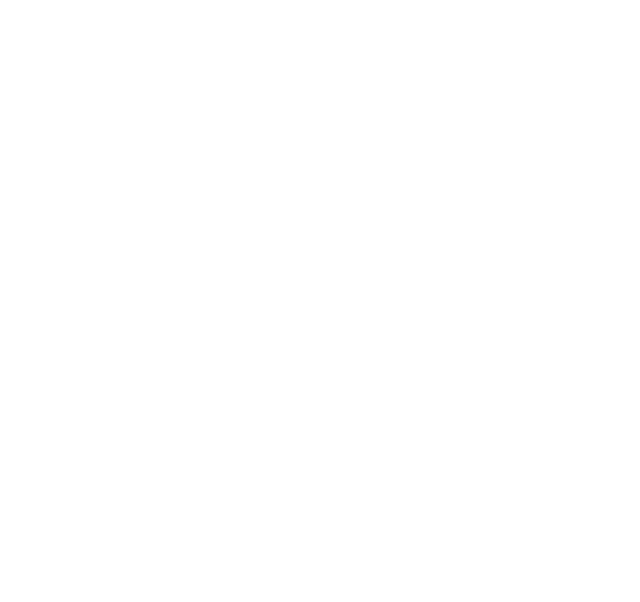
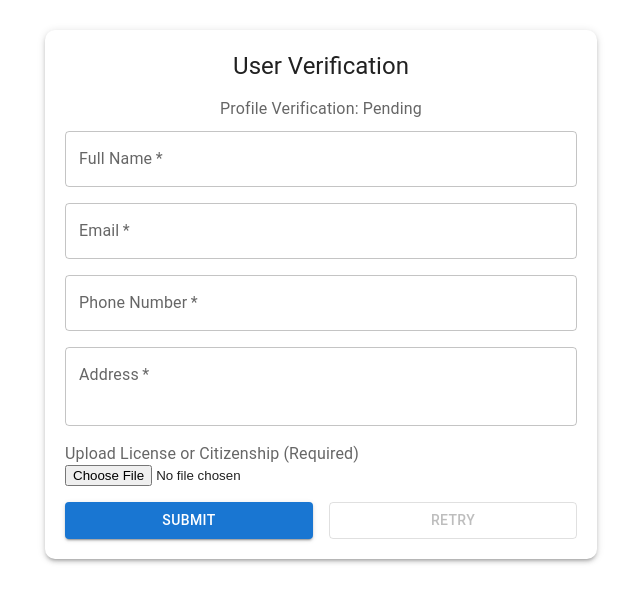
Before and after one commit to Abinash7G/EngineeringMarketplace, a React (Create React App) app in the folder frontend/: page /upload-kyc in a window 1280 px wide. Before the commit this address had no page. Shown: the top 602 px of the page, without its empty margins (319-959 px from the left). Built offline with nearby package versions, Linux system fonts and the light colour scheme.

Commit message:
added rential verification form

```diff
--- a/frontend/src/App.js
+++ b/frontend/src/App.js
@@ -28,7 +28,7 @@
 //import KhaltiPayment from './components/KhaltiPayment';
 import ApprovedCompanies from './components/ApprovedCompanies';
 import RejectedCompanies  from './components/RejectedCompanies';
-
+import CDRentVerificationform from './components/CDRentVerificationform';
 
 
 
@@ -57,7 +57,7 @@
         <Route path="/CDproduct" element={<CDProduct/>} />
         <Route path="/client/cart" element={<Cart/>}/>
         <Route path="/client/wishlist" element={<Wishlist/>} />
-
+        <Route path="/upload-kyc" element={<CDRentVerificationform/>}/>
 
 
         <Route path="/checkout" element={<CDCheckoutForm/>}/>
--- /dev/null
+++ b/frontend/src/components/CDRentVerificationform.js
@@ -0,0 +1,176 @@
+import React, { useState } from "react";
+import {
+  Box,
+  TextField,
+  Button,
+  Typography,
+  Container,
+  Paper,
+  Grid,
+  InputLabel,
+  Avatar,
+} from "@mui/material";
+import CheckCircleIcon from "@mui/icons-material/CheckCircle";
+import ErrorOutlineIcon from "@mui/icons-material/ErrorOutline";
+
+const CDRentVerificationform = ({ title, onSubmit }) => {
+  const [formData, setFormData] = useState({
+    fullName: "",
+    email: "",
+    phone: "",
+    address: "",
+    document: null,
+  });
+
+  const [verificationStatus, setVerificationStatus] = useState("pending"); // "pending" | "failed" | "verified"
+  const [errorMessage, setErrorMessage] = useState("");
+
+  const handleChange = (e) => {
+    const { name, value } = e.target;
+    setFormData((prev) => ({ ...prev, [name]: value }));
+  };
+
+  const handleFileChange = (e) => {
+    const file = e.target.files[0];
+    if (!file) {
+      setErrorMessage("Uploading a license or citizenship is required!");
+      return;
+    }
+
+    setFormData((prev) => ({ ...prev, document: file }));
+    setErrorMessage(""); // Clear error if file is uploaded
+  };
+
+  const handleSubmit = (e) => {
+    e.preventDefault();
+
+    if (!formData.document) {
+      setErrorMessage("Please upload a license or citizenship document before submitting.");
+      return;
+    }
+
+    // Simulate verification process
+    const isVerified = Math.random() > 0.3; // 70% chance of success
+    if (isVerified) {
+      setVerificationStatus("verified");
+      alert("Profile verified successfully! ✅");
+      onSubmit(formData);
+    } else {
+      setVerificationStatus("failed");
+      setErrorMessage("Verification failed. Please upload a valid document and try again.");
+    }
+  };
+
+  const handleRetry = () => {
+    setVerificationStatus("pending");
+    setErrorMessage("");
+    setFormData((prev) => ({ ...prev, document: null })); // Clear the file input
+  };
+
+  return (
+    <Container maxWidth="sm">
+      <Paper elevation={3} sx={{ padding: "20px", marginTop: "30px", borderRadius: "10px" }}>
+        <Typography variant="h5" sx={{ marginBottom: "15px", textAlign: "center" }}>
+          {title || "User Verification"}
+        </Typography>
+
+        {/* Profile Verification Status */}
+        <Box sx={{ display: "flex", justifyContent: "center", marginBottom: "10px" }}>
+          {verificationStatus === "verified" ? (
+            <Avatar sx={{ bgcolor: "green", width: 50, height: 50 }}>
+              <CheckCircleIcon />
+            </Avatar>
+          ) : verificationStatus === "failed" ? (
+            <Avatar sx={{ bgcolor: "red", width: 50, height: 50 }}>
+              <ErrorOutlineIcon />
+            </Avatar>
+          ) : (
+            <Typography variant="body1" color="text.secondary">
+              Profile Verification: Pending
+            </Typography>
+          )}
+        </Box>
+
+        <form onSubmit={handleSubmit}>
+          <Grid container spacing={2}>
+            <Grid item xs={12}>
+              <TextField
+                label="Full Name"
+                name="fullName"
+                variant="outlined"
+                fullWidth
+                required
+                value={formData.fullName}
+                onChange={handleChange}
+              />
+            </Grid>
+
+            <Grid item xs={12}>
+              <TextField
+                label="Email"
+                name="email"
+                type="email"
+                variant="outlined"
+                fullWidth
+                required
+                value={formData.email}
+                onChange={handleChange}
+              />
+            </Grid>
+
+            <Grid item xs={12}>
+              <TextField
+                label="Phone Number"
+                name="phone"
+                type="tel"
+                variant="outlined"
+                fullWidth
+                required
+                value={formData.phone}
+                onChange={handleChange}
+              />
+            </Grid>
+
+            <Grid item xs={12}>
+              <TextField
+                label="Address"
+                name="address"
+                variant="outlined"
+                fullWidth
+                required
+                multiline
+                rows={2}
+                value={formData.address}
+                onChange={handleChange}
+              />
+            </Grid>
+
+            <Grid item xs={12}>
+              <InputLabel>Upload License or Citizenship (Required)</InputLabel>
+              <input type="file" onChange={handleFileChange} accept=".jpg, .jpeg, .png, .pdf" />
+              {errorMessage && (
+                <Typography color="error" sx={{ marginTop: "5px" }}>
+                  {errorMessage}
+                </Typography>
+              )}
+            </Grid>
+
+            <Grid item xs={6}>
+              <Button type="submit" variant="contained" color="primary" fullWidth>
+                Submit
+              </Button>
+            </Grid>
+
+            <Grid item xs={6}>
+              <Button variant="outlined" color="secondary" fullWidth onClick={handleRetry} disabled={verificationStatus !== "failed"}>
+                Retry
+              </Button>
+            </Grid>
+          </Grid>
+        </form>
+      </Paper>
+    </Container>
+  );
+};
+
+export default CDRentVerificationform;
```
